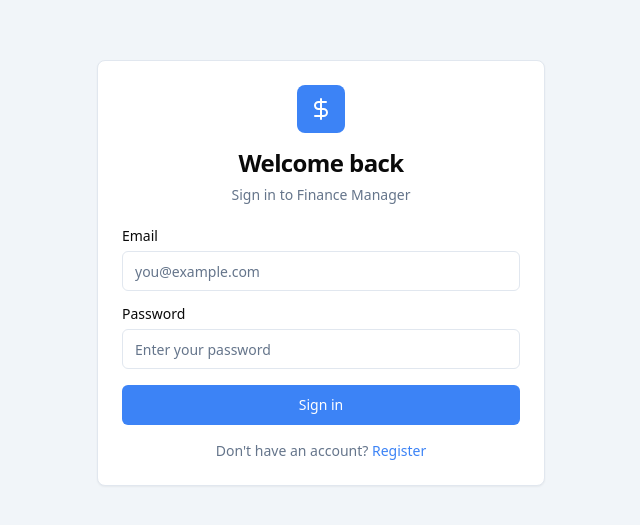
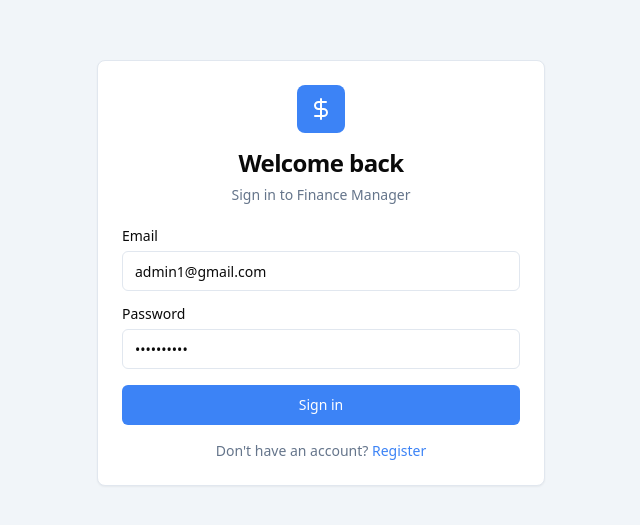
Before and after one commit to Masterly0607/finance-manager-aditi-midterm-frontend, a Next.js app: page /login in a window 1280 px wide. Shown: the part 127-652 px from the top of the page, without its empty margins (319-959 px from the left). Built offline with nearby package versions, Linux system fonts and the light colour scheme; no server answers.

Commit message:
update login form fill

```diff
--- a/app/(auth)/login/page.tsx
+++ b/app/(auth)/login/page.tsx
@@ -17,10 +17,12 @@ import { DollarSign, Loader2 } from "lucide-react";
 import { useRouter } from "next/navigation";
 import { useAuth } from "@/lib/hooks/useAuth";
 
+
+
 export default function LoginPage() {
   const { login, isLoading } = useAuth();
-  const [email, setEmail] = useState("");
-  const [password, setPassword] = useState("");
+  const [email, setEmail] = useState("admin1@gmail.com");
+  const [password, setPassword] = useState("adminpass1");
   const [error, setError] = useState("");
   const router = useRouter();
 
```
Also changed, not shown: 1 other file (tests, documents, lock files or other folders).
